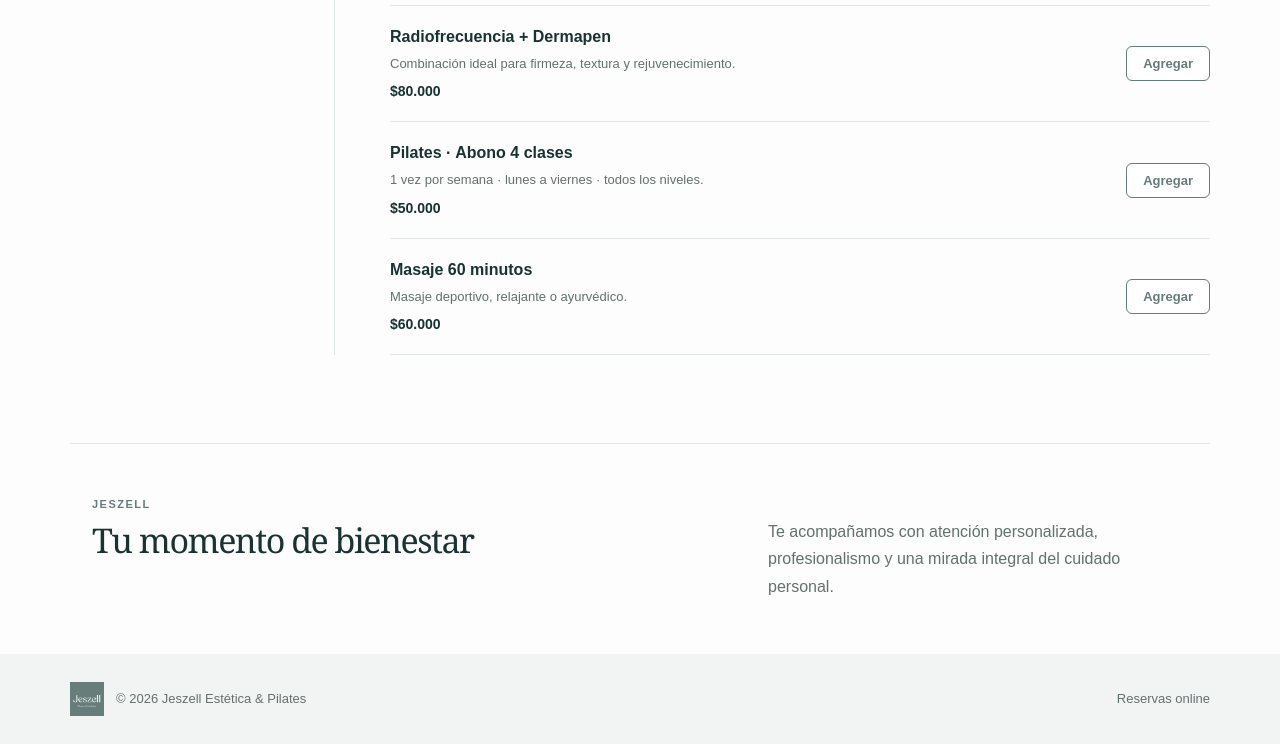
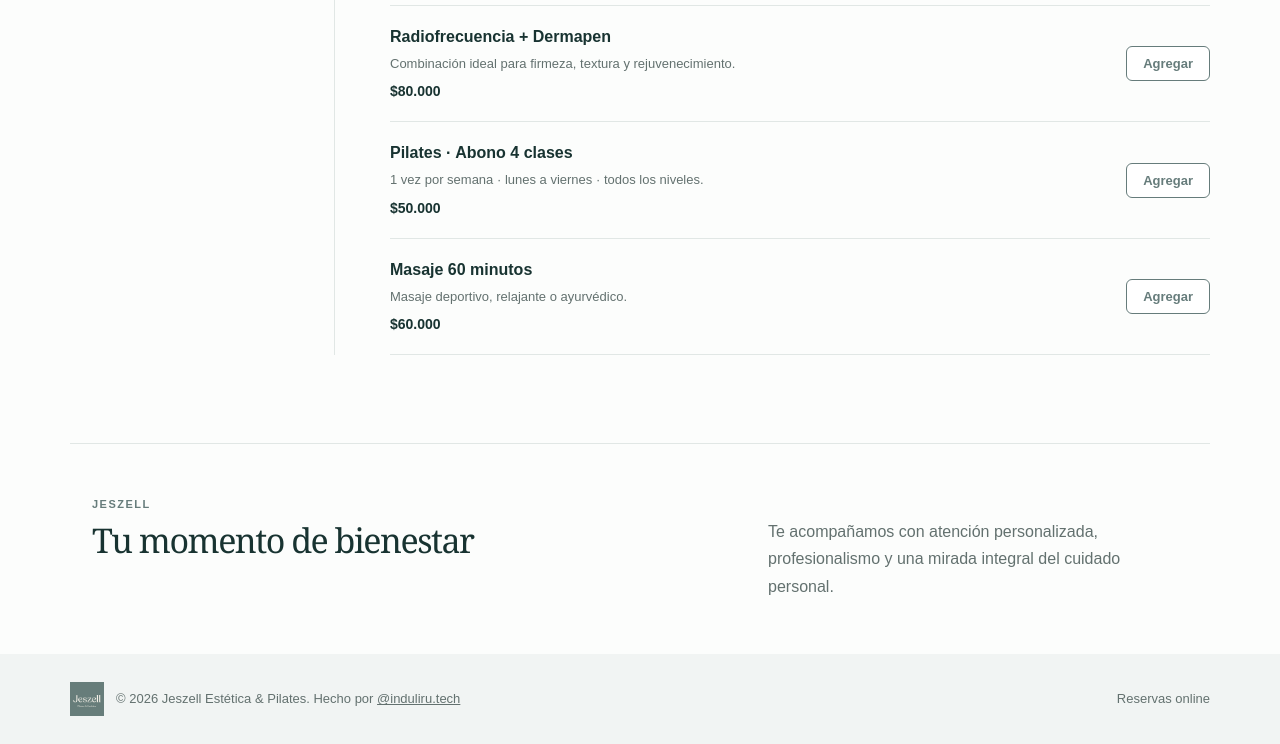
Before and after one commit to gadielMa/jeszell, a website: page index.html in a window 1280 px wide. Shown: the part 1986-2730 px from the top of the page. Drawn offline with Linux system fonts and the light colour scheme.

Commit message:
Add Induliru credit to footer

```diff
--- a/index.html
+++ b/index.html
@@ -27,7 +27,7 @@
     <section class="booking" aria-labelledby="agenda-title"><div class="booking-inner"><aside class="sidebar"><h2 id="agenda-title">Agenda tu cita</h2><p>Elegí el servicio que querés reservar.</p><nav id="categories" aria-label="Categorías de servicios"></nav></aside><div class="catalog"><div class="catalog-heading"><div><p class="section-label">SERVICIOS</p><h2 id="category-title">Todos los servicios</h2></div><button class="cart-button" id="cartButton" aria-label="Ver reserva">🛍 <b id="count">0</b></button></div><div id="services" class="services"></div></div></div></section>
     <section class="about"><div><p class="section-label">JESZELL</p><h2>Tu momento de bienestar</h2></div><p>Te acompañamos con atención personalizada, profesionalismo y una mirada integral del cuidado personal.</p></section>
   </main>
-  <footer><div><img src="public/jeszell-logo-official.png" alt="Jeszell" /><p>© 2026 Jeszell Estética & Pilates</p></div><p>Reservas online</p></footer>
+  <footer><div><img src="public/jeszell-logo-official.png" alt="Jeszell" /><p>© 2026 Jeszell Estética &amp; Pilates. Hecho por <a href="https://www.instagram.com/induliru.tech/" target="_blank" rel="noreferrer">@induliru.tech</a></p></div><p>Reservas online</p></footer>
   <div class="overlay" id="overlay"></div><aside class="drawer" id="drawer" aria-label="Tu reserva"><button class="close" id="closeDrawer" aria-label="Cerrar">×</button><p class="section-label">TU RESERVA</p><h2>Servicios seleccionados</h2><div id="cartItems" class="cart-items"><p class="empty">Todavía no seleccionaste ningún servicio.</p></div><div class="drawer-bottom"><div class="total"><span>Total</span><strong id="total">$0</strong></div><button class="continue" id="continue">Reservar</button></div></aside>
   <a class="floating-whatsapp" href="https://chat.whatsapp.com/Lv1FJlEjPhrDb8r5HyubqI?utm_source=ig&amp;utm_medium=social&amp;utm_content=link_in_bio" target="_blank" rel="noreferrer" aria-label="Contactanos por WhatsApp"><svg viewBox="0 0 32 32" aria-hidden="true"><path fill="currentColor" d="M16 3.2a12.7 12.7 0 0 0-10.9 19L3.3 28.8l6.8-1.8A12.7 12.7 0 1 0 16 3.2Zm0 23.1c-2 0-4-.6-5.7-1.7l-.4-.2-4 1 1.1-3.9-.3-.4a10.5 10.5 0 1 1 9.3 5.2Zm5.8-7.8c-.3-.2-1.8-.9-2.1-1s-.5-.2-.7.2l-1 1.2c-.2.2-.4.3-.7.1a8.5 8.5 0 0 1-2.5-1.5 9.4 9.4 0 0 1-1.7-2.1c-.2-.3 0-.5.2-.7l.5-.6.3-.5c.1-.2 0-.4 0-.6l-.9-2.2c-.2-.6-.5-.5-.7-.5h-.6c-.2 0-.6.1-.9.4-.3.3-1.1 1.1-1.1 2.7s1.1 3.1 1.3 3.3c.2.2 2.2 3.4 5.4 4.7 2.7 1.1 3.2.9 3.8.9.6-.1 1.8-.7 2-1.4.3-.7.3-1.3.2-1.4-.1-.2-.3-.3-.6-.5Z"/></svg></a>
   <div class="modal" id="modal" role="dialog" aria-modal="true"><div><button class="close" id="closeModal">×</button><div class="check">✓</div><h2>Mensaje preparado</h2><p>Primero copiá el detalle de tu reserva. Después podrás abrir WhatsApp Web y enviarlo.</p><button class="continue" id="copyMessage">Copiar mensaje</button><button class="secondary-action" id="openWhatsapp" style="display:none">Abrir WhatsApp Web</button><button class="text-action" id="done">Cerrar</button></div></div><script src="app.js"></script>
```
